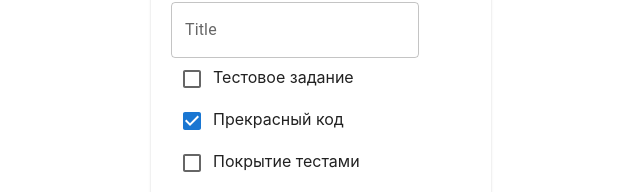
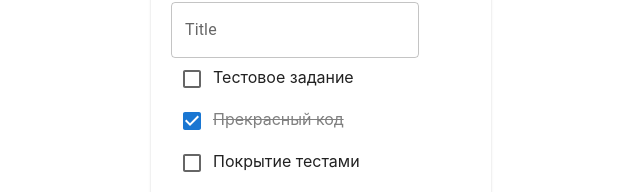
Before and after one commit to JuliOgogo/mindbox-test-task, a React (Create React App) app: page / in a window 1280 px wide. Shown: the part 132-324 px from the top of the page, without its empty margins (319-959 px from the left). Built offline with nearby package versions, Linux system fonts and the light colour scheme.

Commit message:
ref: style

```diff
--- a/src/components/Tasks/Task.tsx
+++ b/src/components/Tasks/Task.tsx
@@ -18,7 +18,11 @@ export const Task = React.memo((props: TaskPropsType) => {
         props.changeTaskTitle(props.task.id, newValue);
     }, [props.changeTaskTitle, props.task.id])
 
-    return <div key={props.task.id} className={props.task.status === TaskStatuses.Completed ? 'is-done' : ''}>
+    return <div key={props.task.id}
+                style={props.task.status === TaskStatuses.Completed ? {
+                    textDecoration: 'line-through',
+                    color: 'gray'
+                } : {}}>
         <Checkbox
             checked={props.task.status === TaskStatuses.Completed}
             color='primary'
```
